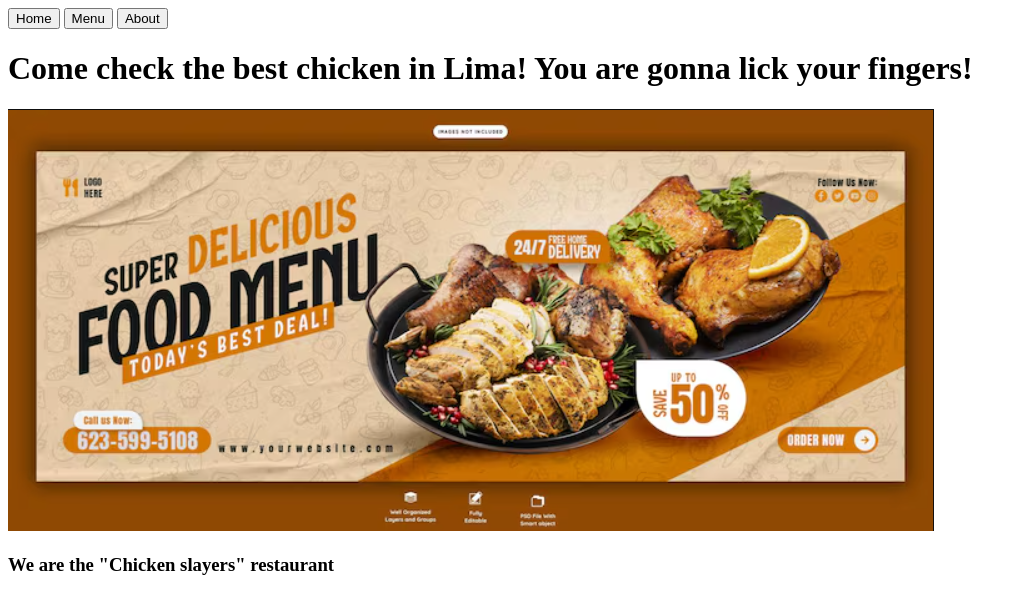
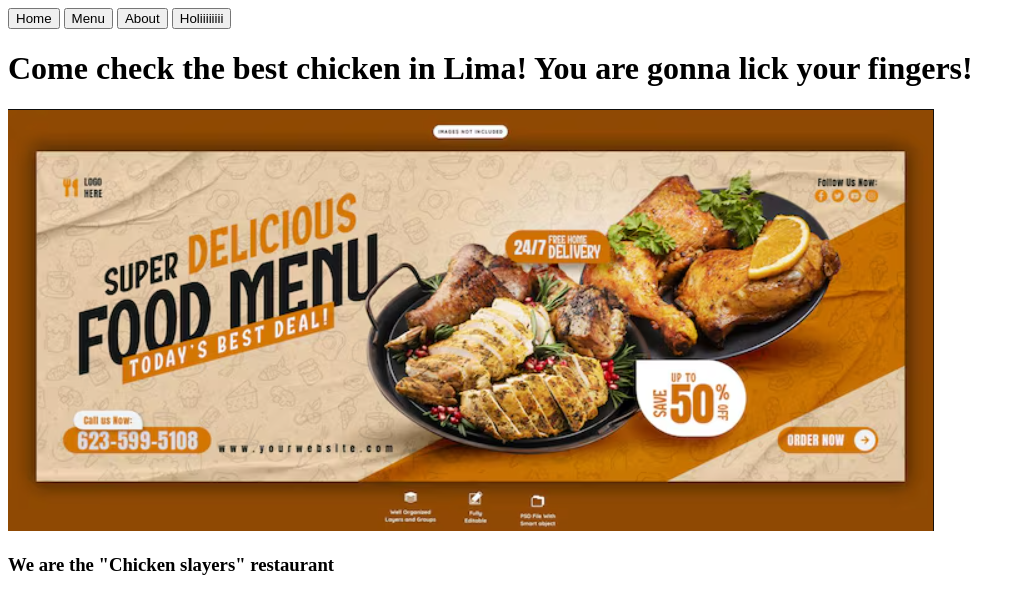
Before and after one commit to PewAvocado/Project-7, a website built with webpack: page src/template.html in a window 1280 px wide. Shown: the whole page, without its empty margins (0-1025 px from the left). Built offline with nearby package versions, Linux system fonts and the light colour scheme.

Commit message:
Just testing

```diff
--- a/package.json
+++ b/package.json
@@ -6,7 +6,8 @@
   "type": "module",
   "scripts": {
     "start": "webpack serve --open",
-    "build": "webpack"
+    "build": "webpack",
+    "sync-pages": "git checkout gh-pages && git merge main --no-edit"
   },
   "repository": {
     "type": "git",
--- a/src/template.html
+++ b/src/template.html
@@ -11,6 +11,7 @@
             <button id="home">Home</button>
             <button id="menu">Menu</button>
             <button id="about">About</button>
+            <button>Holiiiiiiii</button>
         </nav>
     </header>
     <div id="content"></div>
```
